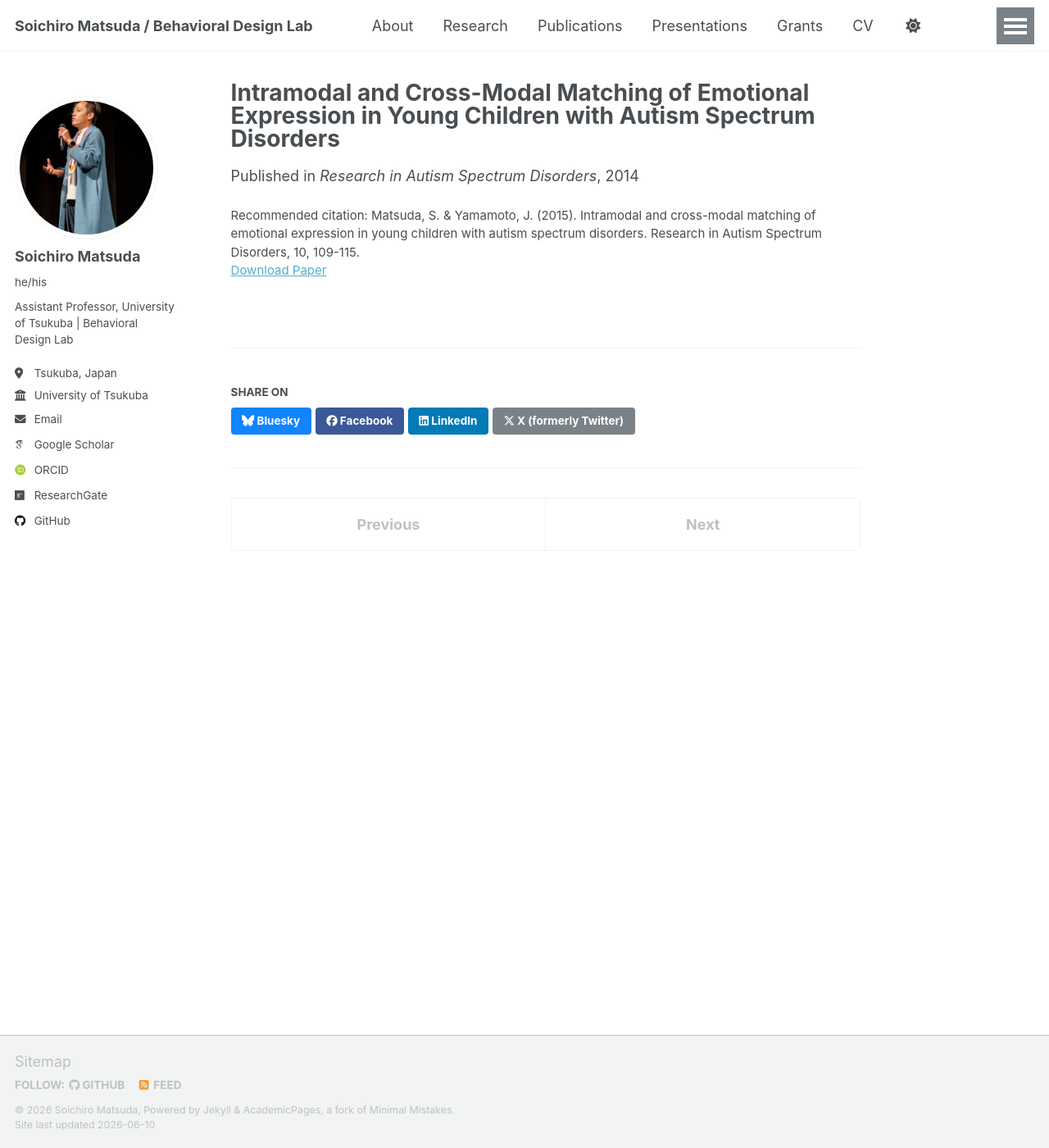
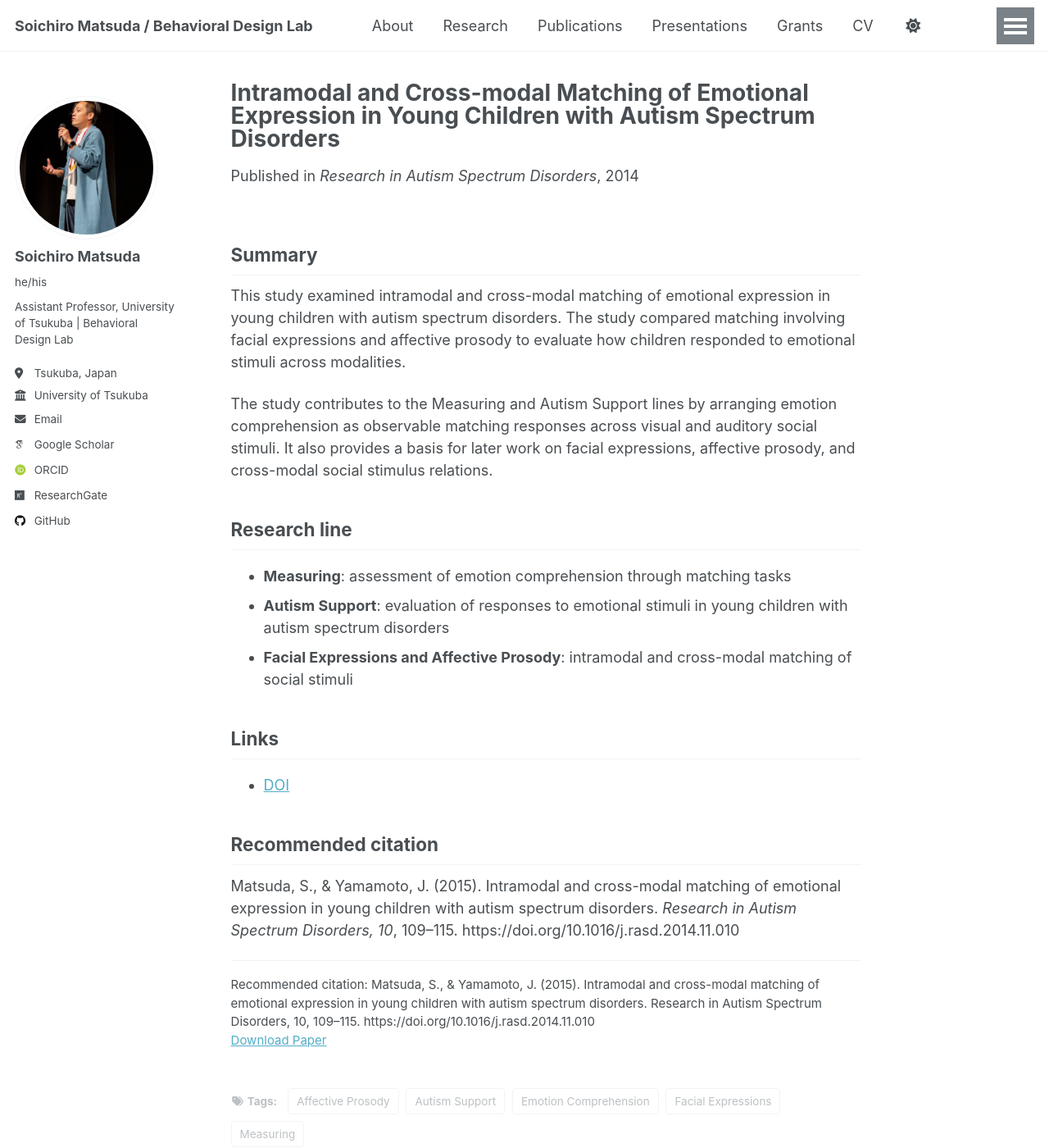
Before and after one commit to BehavioralDesignerMatsuda/BehavioralDesignerMatsuda.github.io, a Jekyll site: the page built from _publications/2015-cross-modal.md, in a window 1280 px wide and 1400 px high. Shown: the whole window at 82% size. Built offline with Jekyll 4.4.1, drawn with Linux system fonts in a browser that asks for light colours; some web fonts are replaced; a script that is not in the unit is left out.

Commit message:
Update 2015-cross-modal.md

```diff
--- a/_publications/2015-cross-modal.md
+++ b/_publications/2015-cross-modal.md
@@ -1,10 +1,44 @@
 ---
-title: "Intramodal and Cross-Modal Matching of Emotional Expression in Young Children with Autism Spectrum Disorders"
+title: 'Intramodal and Cross-modal Matching of Emotional Expression in Young Children with Autism Spectrum Disorders'
 collection: publications
-date: 2014-11-29  # 正確な日付が特定できればYYYY-MM-DDを入れてください
-venue: "Research in Autism Spectrum Disorders"
+date: 2014-11-29
+venue: 'Research in Autism Spectrum Disorders'
 category: journals
-paperurl: "https://doi.org/10.1016/j.rasd.2014.11.010"
-citation: "Matsuda, S. & Yamamoto, J. (2015). Intramodal and cross-modal matching of emotional expression in young children with autism spectrum disorders. Research in Autism Spectrum Disorders, 10, 109-115."
-excerpt: "This study compared intramodal and cross-modal matching of emotional expressions in young children with ASD, showing intact visual-visual performance but reduced accuracy in auditory-visual matching, highlighting modality-specific challenges for emotion processing."
+lang_pub: en
+
+paperurl: 'https://doi.org/10.1016/j.rasd.2014.11.010'
+doi: 'https://doi.org/10.1016/j.rasd.2014.11.010'
+
+citation: 'Matsuda, S., & Yamamoto, J. (2015). Intramodal and cross-modal matching of emotional expression in young children with autism spectrum disorders. Research in Autism Spectrum Disorders, 10, 109–115. https://doi.org/10.1016/j.rasd.2014.11.010'
+
+tags:
+  - Measuring
+  - Autism Support
+  - Emotion Comprehension
+  - Facial Expressions
+  - Affective Prosody
+
+excerpt: ''
 ---
+
+## Summary
+
+This study examined intramodal and cross-modal matching of emotional expression in young children with autism spectrum disorders. The study compared matching involving facial expressions and affective prosody to evaluate how children responded to emotional stimuli across modalities.
+
+The study contributes to the Measuring and Autism Support lines by arranging emotion comprehension as observable matching responses across visual and auditory social stimuli. It also provides a basis for later work on facial expressions, affective prosody, and cross-modal social stimulus relations.
+
+## Research line
+
+- **Measuring**: assessment of emotion comprehension through matching tasks
+- **Autism Support**: evaluation of responses to emotional stimuli in young children with autism spectrum disorders
+- **Facial Expressions and Affective Prosody**: intramodal and cross-modal matching of social stimuli
+
+## Links
+
+- [DOI](https://doi.org/10.1016/j.rasd.2014.11.010)
+
+## Recommended citation
+
+Matsuda, S., & Yamamoto, J. (2015). Intramodal and cross-modal matching of emotional expression in young children with autism spectrum disorders. *Research in Autism Spectrum Disorders, 10*, 109–115. https://doi.org/10.1016/j.rasd.2014.11.010
+
+---
```
